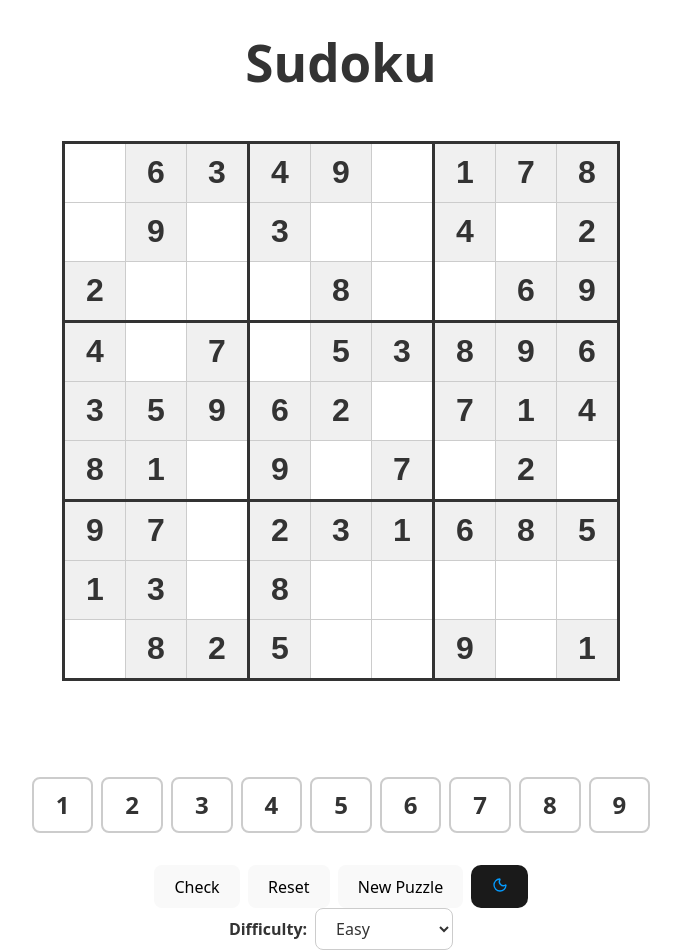
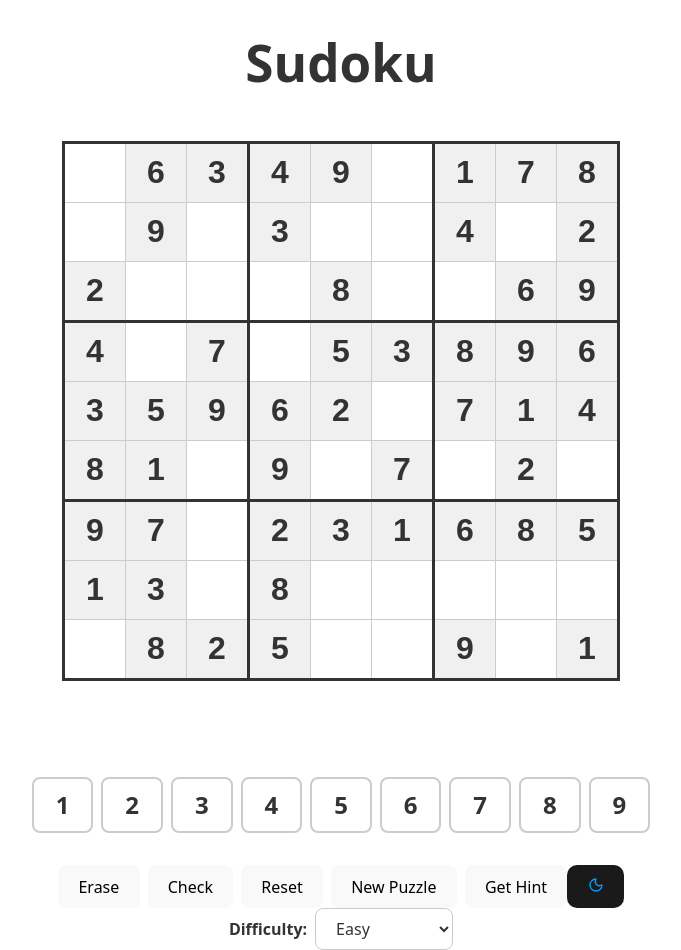
Before and after one commit to PikGames/Sudoku, a React app: page / in a window 1280 px wide. Shown: the whole page, without its empty margins (299-980 px from the left). Built offline with nearby package versions, Linux system fonts and the light colour scheme; the HTML template or start-up script is replaced by a standard one.

Commit message:
adding the erase button and hint

```diff
--- a/src/App.jsx
+++ b/src/App.jsx
@@ -29,6 +29,7 @@ function App() {
   const [theme, setTheme] = useState(localStorage.getItem("sudoku-theme") || "light");
   const [selectedNumber, setSelectedNumber] = useState(null);
   const [difficulty, setDifficulty] = useState("easy");
+  const [hintUsed, setHintUsed] = useState(false);
 
   //to save the theme
   useEffect(() => {
@@ -152,6 +153,43 @@ function App() {
       setSelected(null);
       setGreenCount(0);
       setSelectedNumber(null);
+      setHintUsed(false);
+    };
+
+  // FEATURE: Gameplay Action Handlers
+  const handleErase = () => {
+    if (selected && puzzle[selected[0]][selected[1]] === null) {
+      handleInput(selected[0], selected[1], "");
+    }
+  };
+
+    const handleHint = () => {
+      if (hintUsed) return;
+
+      // Find all empty or incorrect cells
+      const emptyCells = [];
+      board.forEach((row, rowIndex) => {
+        row.forEach((cell, cellIndex) => {
+          if (cell === null) {
+            emptyCells.push({ rowIndex, cellIndex });
+          }
+        });
+      });
+
+      if (emptyCells.length === 0) return;
+
+      // Pick a random empty cell
+      const randomIndex = Math.floor(Math.random() * emptyCells.length);
+      const { rowIndex, cellIndex } = emptyCells[randomIndex];
+
+      // Fill it with the correct value
+      const correctValue = solution[rowIndex][cellIndex];
+
+      setBoard(prev => prev.map((row, r) =>
+        row.map((cell, c) => (r === rowIndex && c === cellIndex ? correctValue : cell))
+      ));
+
+      setHintUsed(true);
     };
   return (
     <>
@@ -178,6 +216,9 @@ function App() {
           handleNumberButtonClick={ handleNumberButtonClick}
           difficulty={difficulty}
           setDifficulty={setDifficulty}
+          handleHint={handleHint}
+          hintUsed={hintUsed}
+          handleErase={handleErase}
         />
         {status && <h2 className="status">{status}</h2>}
       </div>
--- a/src/components/Controls.jsx
+++ b/src/components/Controls.jsx
@@ -4,7 +4,7 @@ import React from 'react'
 
 
 
-export default function Controls({ handleCheck, handleReset, handleNewPuzzle, theme, toggleTheme, handleNumberButtonClick, selectedNumber, finishedNumbers, difficulty, setDifficulty, }) {
+export default function Controls({ handleCheck, handleReset, handleNewPuzzle, theme, toggleTheme, handleNumberButtonClick, selectedNumber, finishedNumbers, difficulty, setDifficulty, handleErase, handleHint, hintUsed,}) {
   const numbers = [1, 2, 3, 4, 5, 6, 7, 8, 9];
 
   return (
@@ -27,9 +27,17 @@ export default function Controls({ handleCheck, handleReset, handleNewPuzzle, th
         </div>
       </div>
       <div style={{ marginTop: 16 }}>
+        <button onClick={handleErase} style={{ marginRight: 8 }}>Erase</button>
         <button onClick={handleCheck} style={{ marginRight: 8 }}>Check</button>
         <button onClick={handleReset} style={{ marginRight: 8 }}>Reset</button>
         <button onClick={handleNewPuzzle} style={{ marginRight: 8 }}>New Puzzle</button>
+        <button
+          className="btn-hint"
+          onClick={handleHint}
+          disabled={hintUsed}
+        >
+          {hintUsed ? "Hint Used" : "Get Hint"}
+        </button>
         <button onClick={toggleTheme} className='btn-theme'>{theme === "light" ? <Moon size={16} color='#049bffff' /> : <Sun size={16} color='#ffbb00ff' />}</button>
       </div>
       <div className="difficulty-selector">
```
Also changed, not shown: src/utils/testSudoku.js (deleted, +0 -40 lines).
